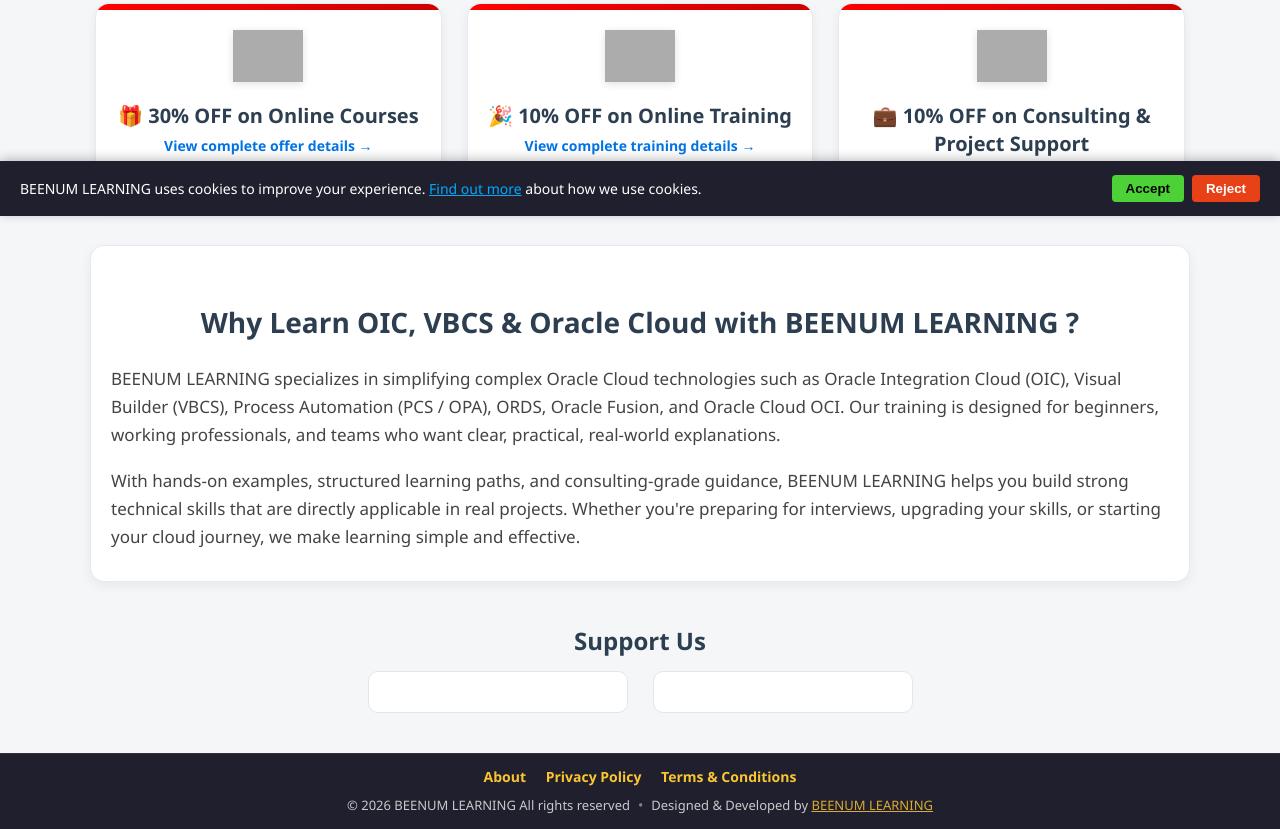
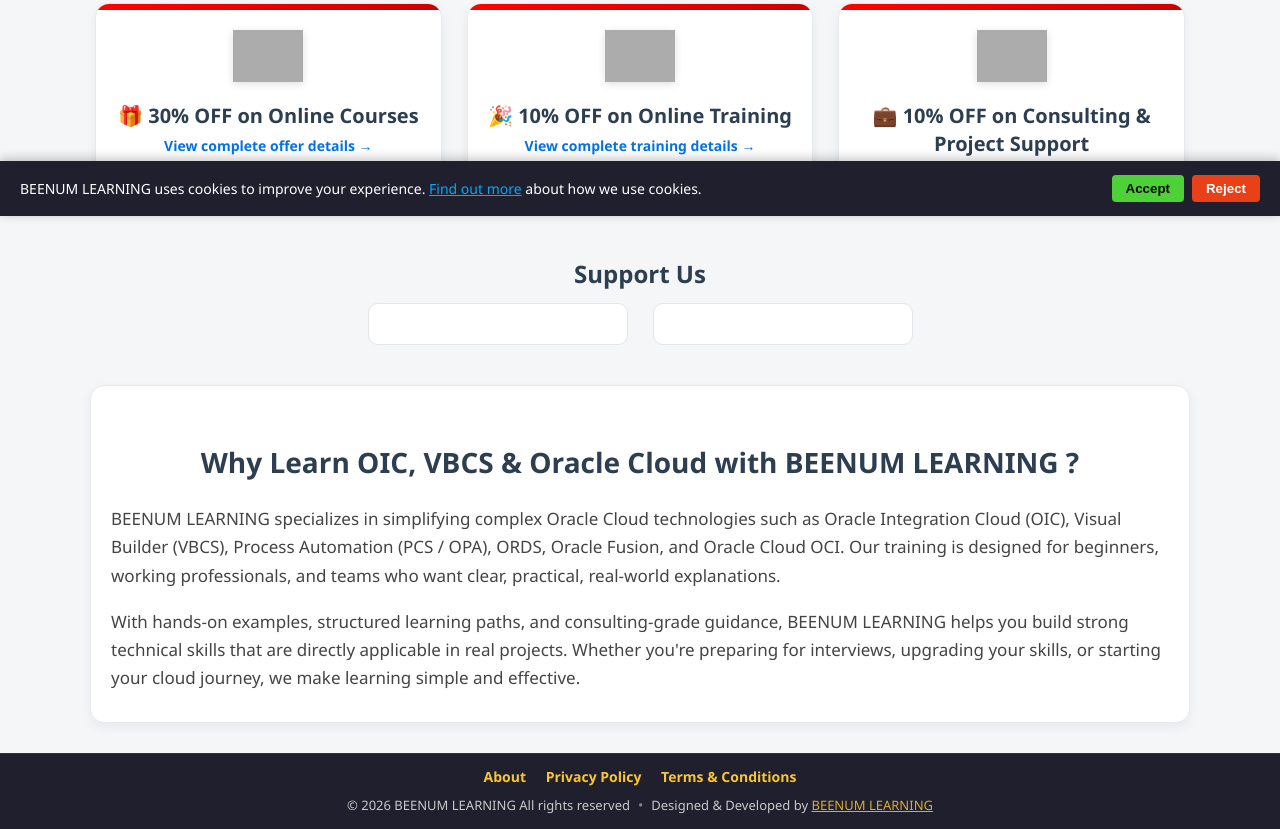
Before and after one commit to beenumlearning/beenumlearning.github.io, a plain HTML site: page index.html in a window 1280 px wide. Shown: the part 584-1413 px from the top of the page. Drawn offline with Linux system fonts and the light colour scheme; grey boxes are pictures that could not be loaded.

Commit message:
updated SEO

```diff
--- a/index.html
+++ b/index.html
@@ -7,10 +7,10 @@
     <link rel="icon" type="image/png" sizes="32x32" href="https://beenumlearning.com/resources/logo/favicon-32.png">
     <link rel="icon" type="image/png" sizes="16x16" href="https://beenumlearning.com/resources/logo/favicon-16.png">
     <!-- ⭐ ADD YOUR SEO METADATA HERE ⭐ -->
-    <title>BEENUM LEARNING | Simplifying Imaginations – Online Training & Project consutling support for OIC, VBCS, PCS,
+    <title>BEENUM LEARNING | Simplifying Imaginations – Online Training & Project consulting support for OIC, VBCS, PCS,
         OPA, ORDS, Fusion & Oracle Cloud OCI</title>
     <meta name="description"
-        content="BEENUM LEARNING provides high‑quality online training, tutorials, and consulting for Oracle Integration Cloud (OIC), Oracle Fusion, VBCS, PCS, ORDS, OPA and Oracle Cloud OCI technologies.">
+        content="Learn Oracle Integration Cloud (OIC), Visual Builder (VBCS), Process Automation (OPA), ORDS, Fusion & OCI with hands-on training and consulting.">
     <meta name="keywords"
         content="BEENUM LEARNING, OIC training, VBCS training, Oracle Integration Cloud, Oracle Visual Builder, online courses, consulting, Oracle PaaS, ORDS, PCS, OIC, BIP, VBCS, Oracle Fusion">
 
@@ -18,7 +18,8 @@
     <meta property="og:title" content="BEENUM LEARNING – Online Training for OIC, VBCS, PCS, ORDS & Oracle Cloud OCI">
     <meta property="og:type" content="website">
     <meta property="og:site_name" content="BEENUM LEARNING">
-    <meta property="og:description" content="Simplifying Imaginations">
+    <meta property="og:description"
+        content="Learn Oracle Integration Cloud (OIC), Visual Builder (VBCS), Process Automation (OPA), ORDS, Fusion & OCI with hands-on training and consulting.">
     <meta property="og:url" content="https://beenumlearning.com/">
     <meta property="og:image" content="https://beenumlearning.com/resources/logo/favicon.png">
     <meta property="og:image:width" content="500">
@@ -207,22 +208,6 @@
         </div>
     </section>
 
-    <section class="seo-section">
-        <h2>Why Learn OIC, VBCS & Oracle Cloud with BEENUM LEARNING ?</h2>
-        <p>
-            BEENUM LEARNING specializes in simplifying complex Oracle Cloud technologies such as
-            Oracle Integration Cloud (OIC), Visual Builder (VBCS), Process Automation (PCS / OPA), ORDS,
-            Oracle Fusion, and Oracle Cloud OCI. Our training is designed for beginners, working
-            professionals, and teams who want clear, practical, real‑world explanations.
-        </p>
-        <p>
-            With hands‑on examples, structured learning paths, and consulting‑grade guidance,
-            BEENUM LEARNING helps you build strong technical skills that are directly applicable
-            in real projects. Whether you're preparing for interviews, upgrading your skills, or
-            starting your cloud journey, we make learning simple and effective.
-        </p>
-    </section>
-
     <section class="support-toolbar">
         <h2>Support Us</h2>
         <div class="toolbar-grid">
@@ -246,15 +231,22 @@
         </div>
     </section>
 
-    <!-- Adestrra Ad section
-    <div class="ad-label">Advertisement</div>
-    <div class="adsterra-wrapper">
-        <div class="adsterra-item">
-        </div>
-        <div class="adsterra-item">
-        </div>
-    </div>
-	-->
+
+    <section class="seo-section">
+        <h2>Why Learn OIC, VBCS & Oracle Cloud with BEENUM LEARNING ?</h2>
+        <p>
+            BEENUM LEARNING specializes in simplifying complex Oracle Cloud technologies such as
+            Oracle Integration Cloud (OIC), Visual Builder (VBCS), Process Automation (PCS / OPA), ORDS,
+            Oracle Fusion, and Oracle Cloud OCI. Our training is designed for beginners, working
+            professionals, and teams who want clear, practical, real‑world explanations.
+        </p>
+        <p>
+            With hands‑on examples, structured learning paths, and consulting‑grade guidance,
+            BEENUM LEARNING helps you build strong technical skills that are directly applicable
+            in real projects. Whether you're preparing for interviews, upgrading your skills, or
+            starting your cloud journey, we make learning simple and effective.
+        </p>
+    </section>
 
     <!-- COOKIE CONSENT BANNER -->
     <div id="cookie-banner-container"></div>
```
